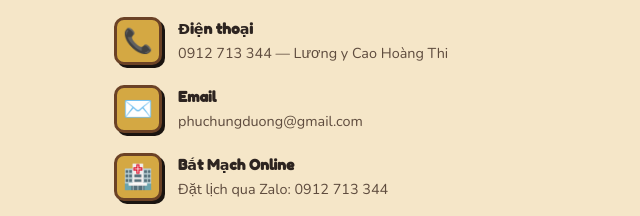
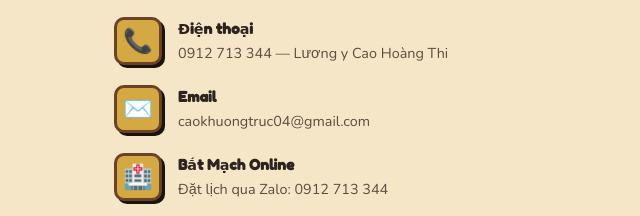
Before and after one commit to truccaokhuong/phuc-hung-duong, a plain HTML site: page index.html in a window 1280 px wide. Shown: the part 4857-5073 px from the top of the page, 0-640 px from the left. Drawn offline with nearby package versions, Linux system fonts and the light colour scheme.

Commit message:
Update email to caokhuongtruc04@gmail.com

```diff
--- a/index.html
+++ b/index.html
@@ -229,7 +229,7 @@
             <span class="contact-icon">✉️</span>
             <div>
               <strong>Email</strong>
-              <p>phuchungduong@gmail.com</p>
+              <p>caokhuongtruc04@gmail.com</p>
             </div>
           </div>
           <div class="contact-item">
```
